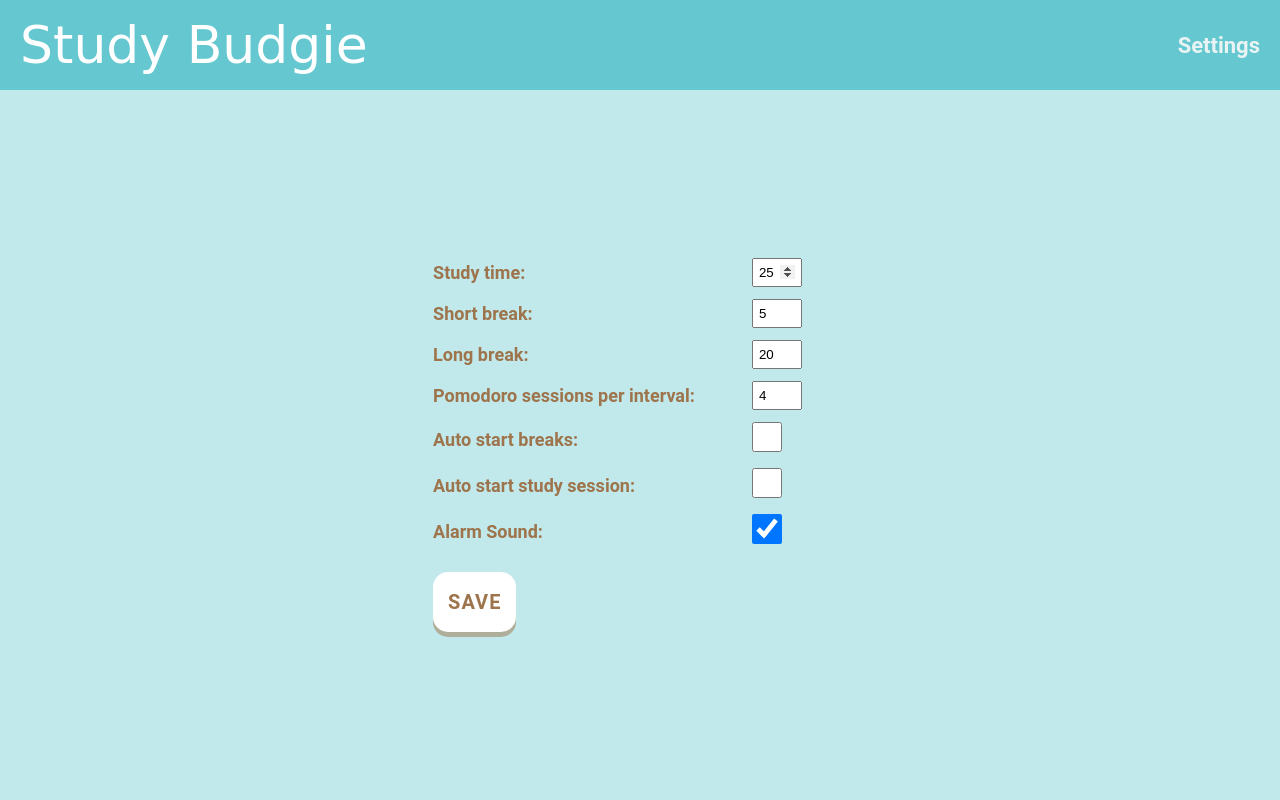
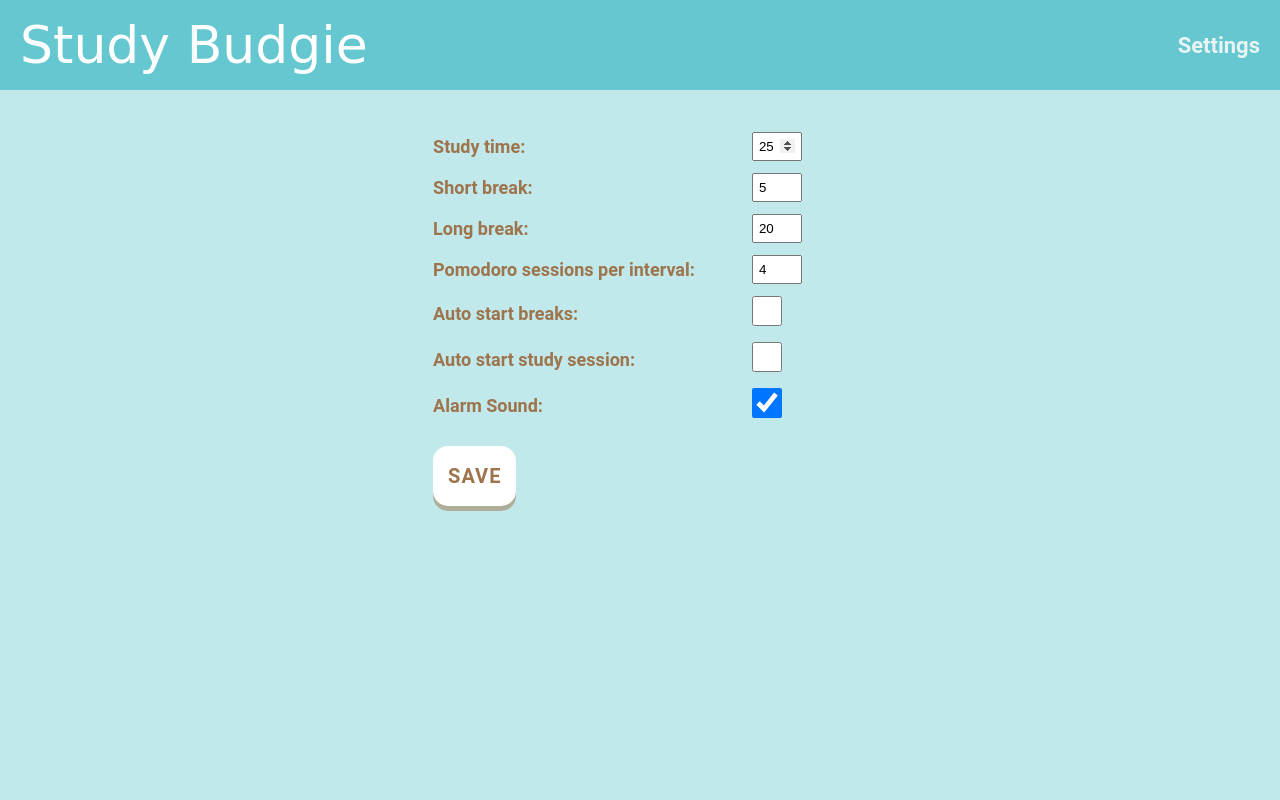
Before and after one commit to DanielaUnger/study-budgie, a Flask app: page / in a window 1280 px wide. Run offline with Flask 3, Linux system fonts and the light colour scheme; some web fonts are replaced.

Commit message:
back to older version (broke layout)

```diff
--- a/static/pomo_style.css
+++ b/static/pomo_style.css
@@ -22,7 +22,6 @@ body {
 
 .container {
   width: 100%;
-  min-height: 100vh;
   display: flex;
   flex-direction: column;
   align-items: center;
@@ -71,14 +70,11 @@ body {
 }
 
 .main {
-  flex: 1;
   display: flex;
   flex-direction: column;
   align-items: center;
-  justify-content: center;
   gap: 30px;
   padding: 30px;
-  width: 100%;
 }
 
 .timer {
```
